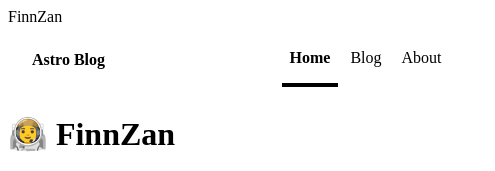
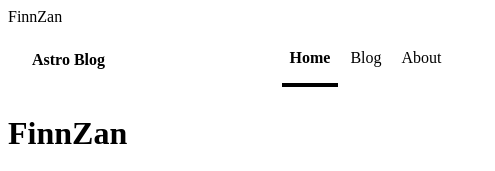
Before and after one commit to FinnZan/finnzan-cloudflare, an Astro site: page / in a window 1280 px wide. Shown: the top 171 px of the page, 0-495 px from the left. Built offline with nearby package versions, Linux system fonts and the light colour scheme; Astro itself is replaced by a stand-in of ours.

Commit message:
Cleaned up template.

```diff
--- a/src/pages/index.astro
+++ b/src/pages/index.astro
@@ -13,7 +13,7 @@ import { SITE_TITLE, SITE_DESCRIPTION } from '../consts';
 	<body>
 		<Header />
 		<main>
-			<h1>🧑‍🚀 FinnZan </h1>
+			<h1>FinnZan</h1>
 		</main>
 		<Footer />
 	</body>
```
